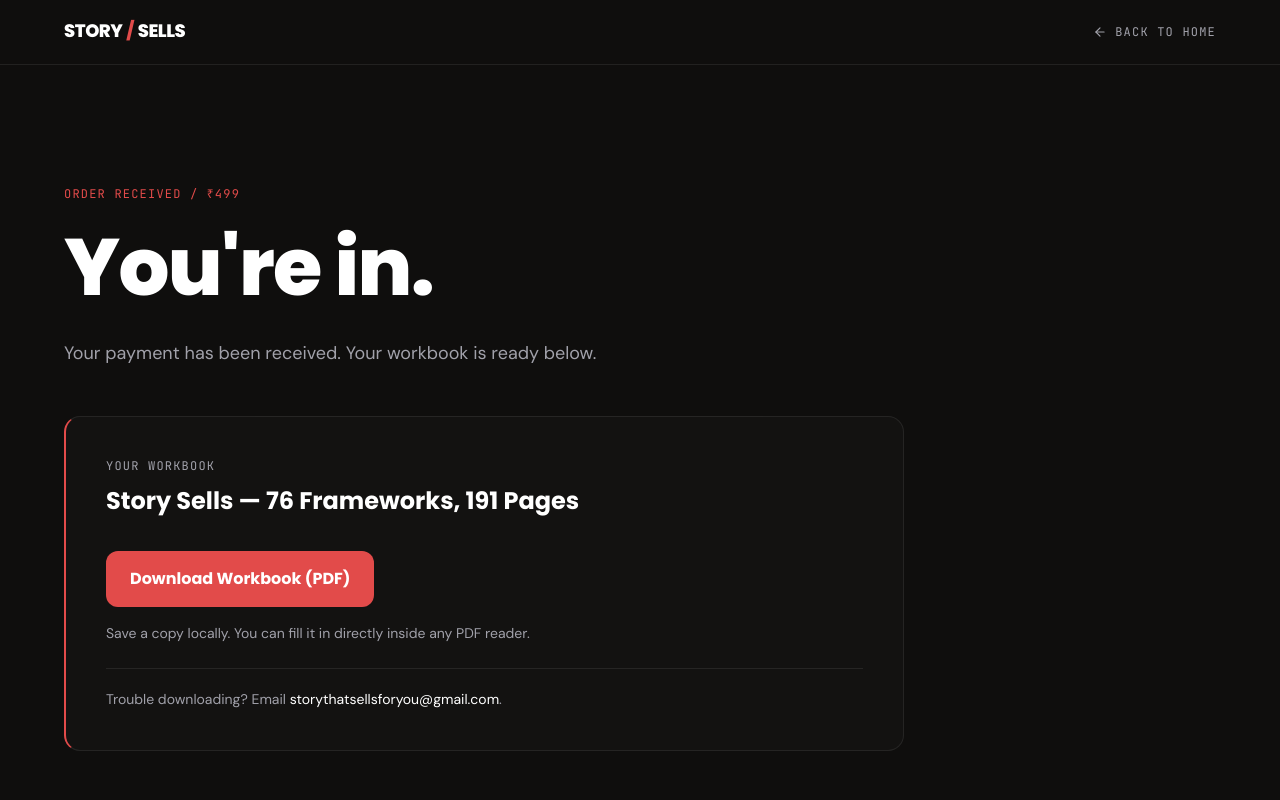
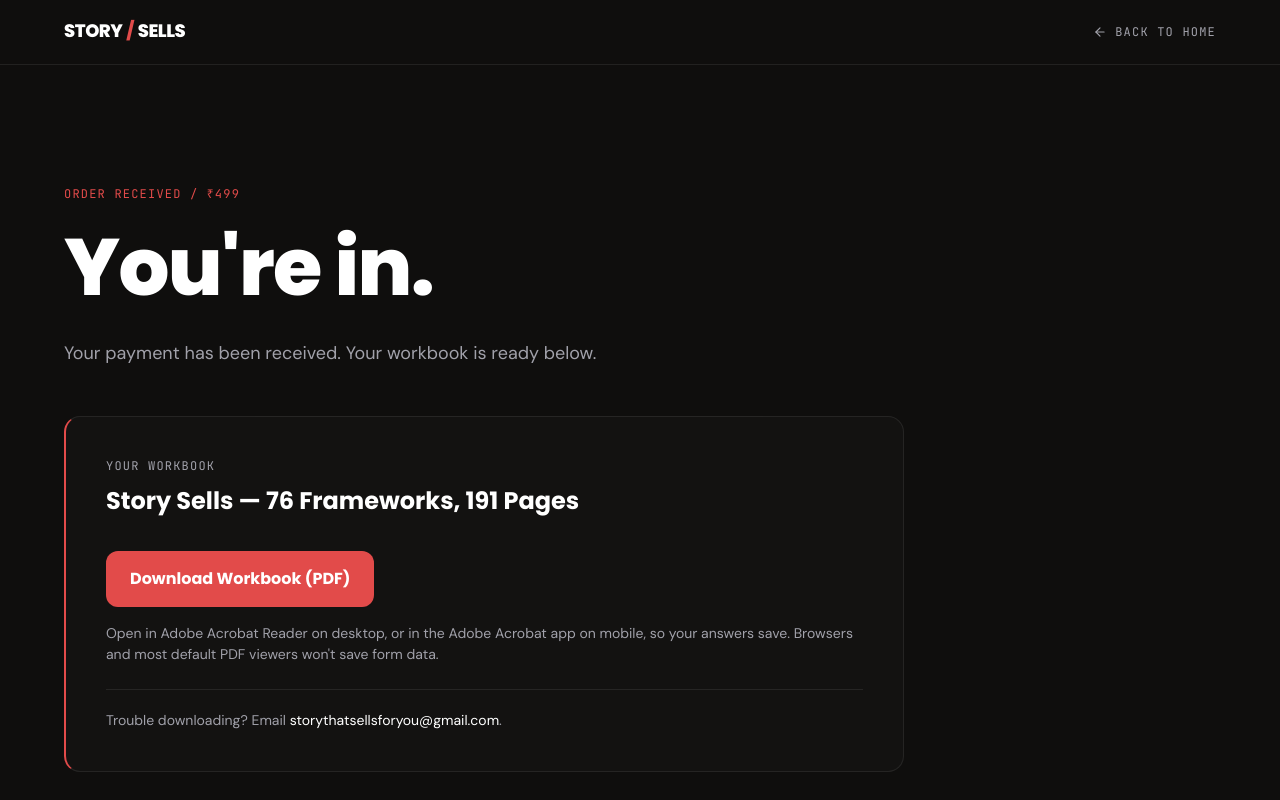
Before and after one commit to ap1995o7-alt/storysells, a Next.js app: page /thank-you in a window 1280 px wide. Shown: the top 800 px of the page. Built offline with nearby package versions, Linux system fonts and the light colour scheme.

Commit message:
wire /thank-you download CTA to /story-sells-workbook.pdf; replace generic save copy with Acrobat-specific guidance so form fields persist

```diff
--- a/app/thank-you/page.tsx
+++ b/app/thank-you/page.tsx
@@ -85,21 +85,18 @@
             <p className="mt-2 font-[family-name:var(--font-poppins)] text-[24px] font-bold text-foreground">
               Story Sells — 76 Frameworks, 191 Pages
             </p>
-            {/*
-              TODO: Replace `#` below with the actual signed download URL or
-              a path to the PDF in /public (e.g. "/workbook/story-sells.pdf").
-            */}
             <a
-              href="#"
-              download
+              href="/story-sells-workbook.pdf"
+              download="Story-Sells-Workbook.pdf"
               className="mt-8 inline-flex items-center justify-center gap-2 rounded-xl bg-accent px-6 py-4 font-[family-name:var(--font-poppins)] text-[16px] font-bold text-accent-foreground transition-all hover:brightness-110"
               aria-label="Download Story Sells workbook"
             >
               Download Workbook (PDF)
             </a>
             <p className="mt-4 text-[14px] text-muted-foreground">
-              Save a copy locally. You can fill it in directly inside any PDF
-              reader.
+              Open in Adobe Acrobat Reader on desktop, or in the Adobe Acrobat
+              app on mobile, so your answers save. Browsers and most default
+              PDF viewers won&apos;t save form data.
             </p>
             <p className="mt-6 border-t border-border pt-5 text-[14px] text-muted-foreground">
               Trouble downloading? Email{" "}
```
